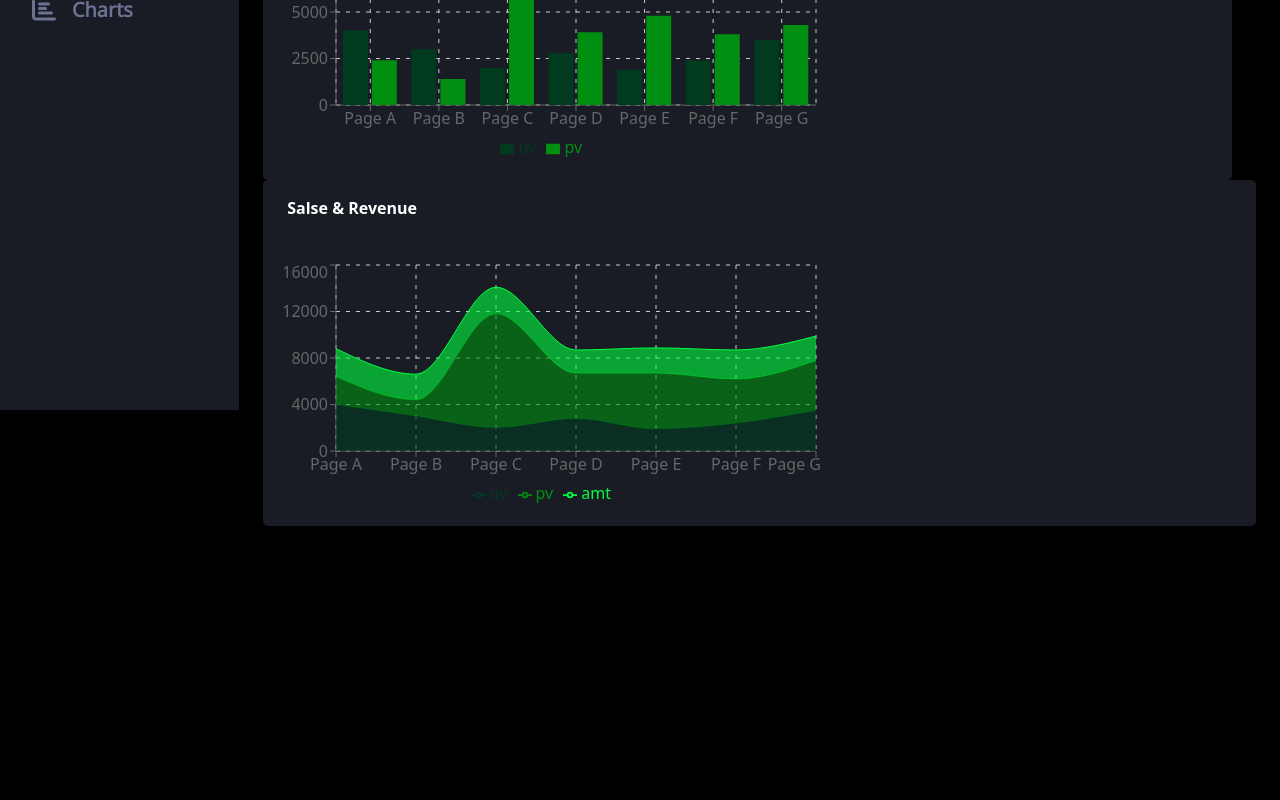
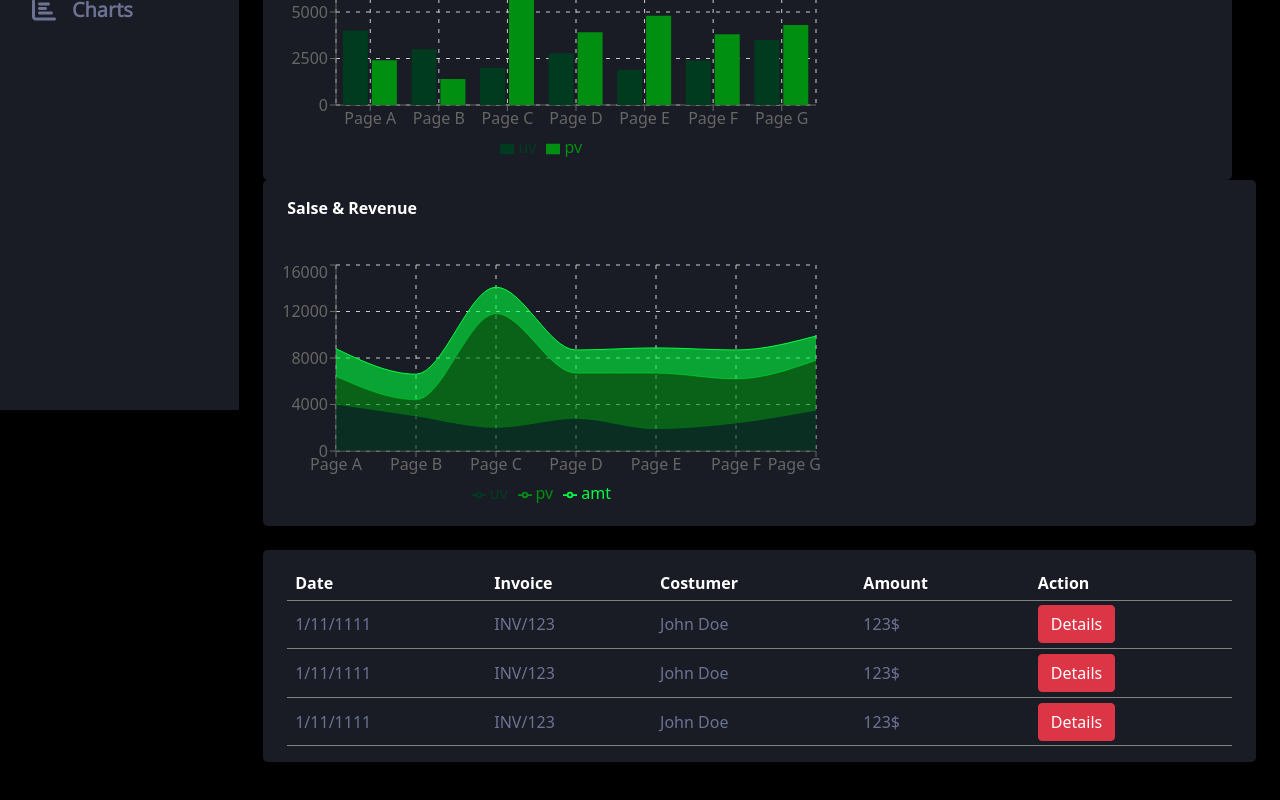
Before and after one commit to abdullrahman-alabead/DashB, a React (Create React App) app: page /#/dashboard in a window 1280 px wide. Shown: the part 390-1190 px from the top of the page. Before the commit the page ends 940 px from the top, so only its background shows below. Built offline with nearby package versions, Linux system fonts and the light colour scheme.

Commit message:
added table to dashboard page, fixed sidebar positioning

```diff
--- a/package.json
+++ b/package.json
@@ -3,8 +3,11 @@
   "version": "0.1.0",
   "private": true,
   "dependencies": {
+    "@emotion/react": "^11.9.3",
+    "@emotion/styled": "^11.9.3",
     "@fortawesome/free-solid-svg-icons": "^6.1.1",
     "@fortawesome/react-fontawesome": "^0.2.0",
+    "@mui/material": "^5.8.7",
     "@testing-library/jest-dom": "^5.16.4",
     "@testing-library/react": "^13.3.0",
     "@testing-library/user-event": "^13.5.0",
--- a/src/App.scss
+++ b/src/App.scss
@@ -12,6 +12,10 @@ a{
  .App{
   background-color: black;
  }
+ .page-content{
+  margin-left: 239.23px;
+  transition-duration: 1s;
+ }
 
  @font-face{
   font-family: 'Open Sans';
--- a/src/App.tsx
+++ b/src/App.tsx
@@ -10,7 +10,7 @@ function App() {
     <div className="App">
       <div className="container-fluid position-relative w-100 d-flex p-0">
       <Sidebar />
-      <div className='flex-grow-1'>
+      <div className='flex-grow-1 page-content'>
       <Header />
       <HashRouter>
         <Routes>
--- a/src/Components/Dashboard/index.scss
+++ b/src/Components/Dashboard/index.scss
@@ -31,6 +31,7 @@
     }
   }
   .charts{
+    margin-bottom: 1.5rem;
     .chart-box{
       background-color: v.$background-color-2;
       padding: 1rem 1.5rem;
@@ -48,4 +49,25 @@
     }
 
   }
+  .table{
+    background-color: v.$background-color-2;
+    padding: 1rem 1.5rem;
+    border-radius: .3rem;
+    table{
+      width: 100%;
+      thead{
+        td{
+          color: white;
+          font-weight: bold;
+          padding: 0.3rem 0.5rem;
+          text-align: start;
+        }
+
+      }
+      td{
+        padding: 0.3rem 0.5rem;
+        color: v.$text-color;
+      }
+    }
+  }
 }
--- a/src/Components/Dashboard/index.tsx
+++ b/src/Components/Dashboard/index.tsx
@@ -1,6 +1,6 @@
 import { faChartArea, faChartColumn, faChartLine, faMagnifyingGlassChart } from '@fortawesome/free-solid-svg-icons'
 import { FontAwesomeIcon } from '@fortawesome/react-fontawesome'
-import { Col, Row } from 'react-bootstrap'
+import { Button, Col, Row } from 'react-bootstrap'
 import { Area, AreaChart, Bar, BarChart, CartesianGrid, Legend, Line, LineChart, Tooltip, XAxis, YAxis } from 'recharts'
 import './index.scss'
 
@@ -117,6 +117,40 @@ let Dashboard = () => {
           </Col>
         </Row>
       </div>
+      <div className="table container-fluid">
+        <table>
+          <thead>
+            <td>Date</td>
+            <td>Invoice</td>
+            <td>Costumer</td>
+            <td>Amount</td>
+            <td>Action</td>
+          </thead>
+          <tbody>
+            <tr>
+              <td>1/11/1111</td>
+              <td>INV/123</td>
+              <td>John Doe</td>
+              <td>123$</td>
+              <td><Button variant='danger' >Details</Button></td>
+            </tr>
+            <tr>
+              <td>1/11/1111</td>
+              <td>INV/123</td>
+              <td>John Doe</td>
+              <td>123$</td>
+              <td><Button variant='danger' >Details</Button></td>
+            </tr>
+            <tr>
+              <td>1/11/1111</td>
+              <td>INV/123</td>
+              <td>John Doe</td>
+              <td>123$</td>
+              <td><Button variant='danger' >Details</Button></td>
+            </tr>
+          </tbody>
+        </table>
+      </div>
     </div>
   )
 }
--- a/src/Components/Header/index.tsx
+++ b/src/Components/Header/index.tsx
@@ -14,9 +14,11 @@ let Header = () => {
   let [toggled, setToggled] = React.useState(false)
   function toggleSidebar() {
     let sideBar = document.querySelector(".sidebar") as HTMLElement
+    let pageContent = document.querySelector(".page-content") as HTMLElement
     console.log(sideBar)
     if(sideBar != null){
       sideBar.style.marginLeft = toggled? '0rem' : '-15rem'
+      pageContent.style.marginLeft = toggled? "239.32px": '0'
       setToggled(prev => !prev)
 
     }
--- a/src/Components/Sidebar/index.tsx
+++ b/src/Components/Sidebar/index.tsx
@@ -30,7 +30,7 @@ let Sidebar = () => {
   }
 
   return (
-    <div className="sidebar d-flex flex-column pt-3  vh-100 position-sticky">
+    <div className="sidebar d-flex flex-column pt-3  vh-100 position-fixed">
       <div className="logo d-flex align-items-center fs-3 mb-4 ps-4">
         <FontAwesomeIcon icon={faChartPie} className="me-2" />
         <h3 className="mb-0 fw-bold">DarkPan</h3>
```
Also changed, not shown: 1 other file (tests, documents, lock files or other folders).
